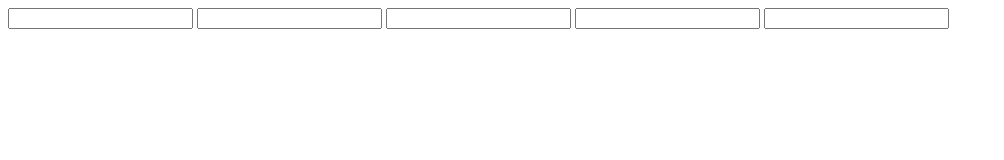
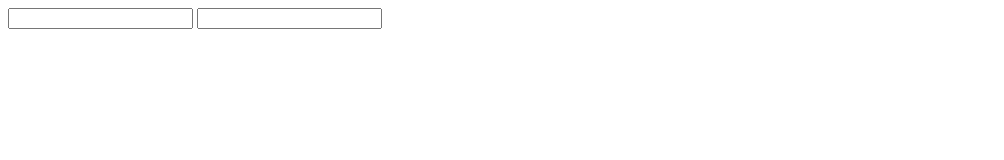
Before and after one commit to ndemokelvin/KirinyagaUniversity, a plain HTML site: page login.html in a window 1280 px wide. Shown: the whole page, without its empty margins (0-1004 px from the left). Drawn offline with Linux system fonts and the light colour scheme.

Commit message:
remove other inputs

```diff
--- a/login.html
+++ b/login.html
@@ -9,9 +9,6 @@
     <form action="">
       <input type="text" />
       <input type="text" />
-      <input type="text" />
-      <input type="text" />
-      <input type="text" />
     </form>
   </body>
 </html>
```
